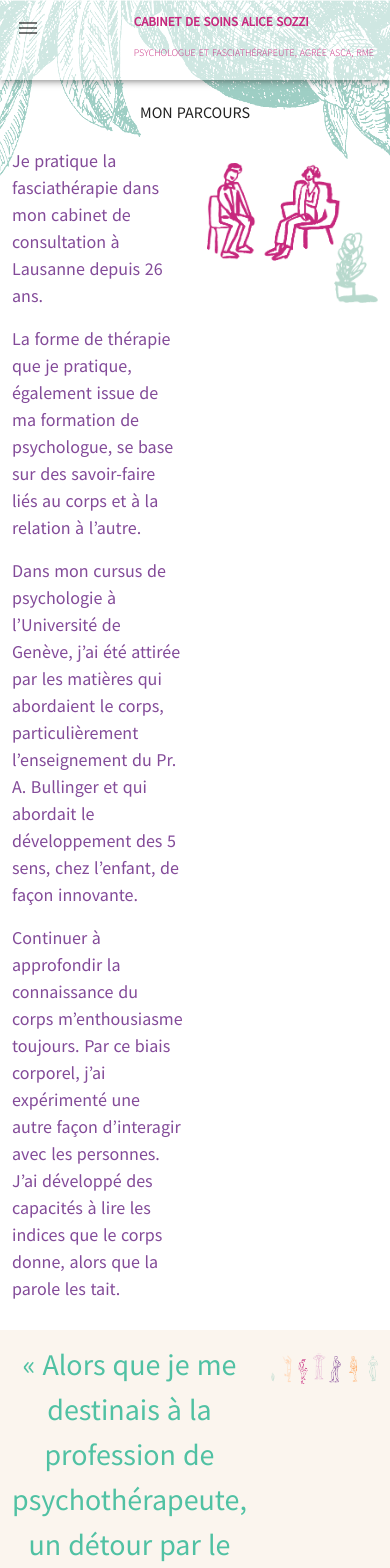
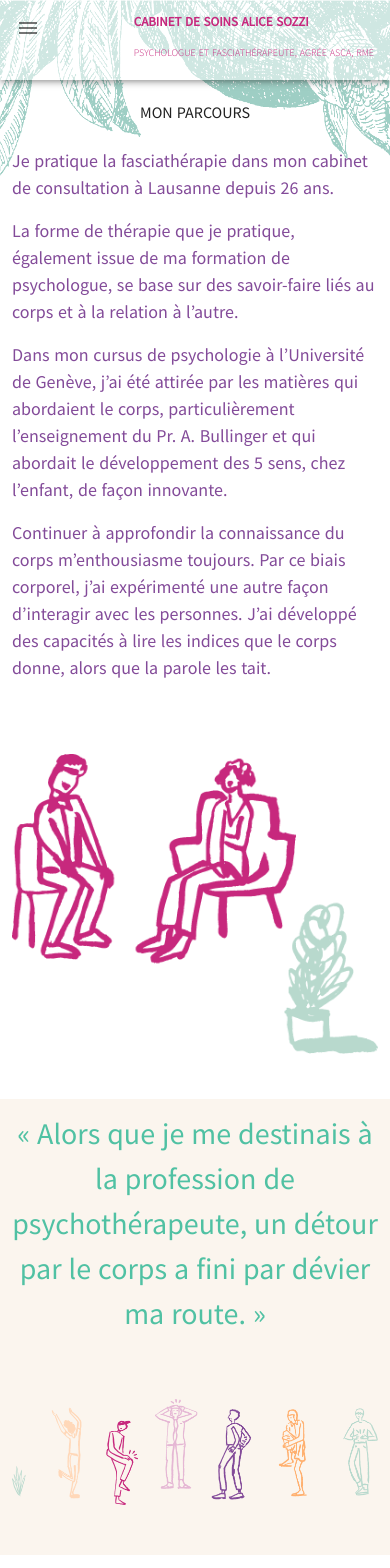
Before and after one commit to romanoe/alicesozzi, a Nuxt app: page /mon-parcours in a window 390 px wide. Shown: the top 1568 px of the page. Built offline with nearby package versions, Linux system fonts and the light colour scheme.

Commit message:
mobile menu

```diff
--- a/pages/mon-parcours.vue
+++ b/pages/mon-parcours.vue
@@ -38,7 +38,7 @@ table {
   <div class='section-title'><span id='title'>MON PARCOURS</span></div>
   <v-container>
     <v-row justify="center">
-      <v-col md=8 sm=1>
+      <v-col cols=12 md=8 sm=1>
         <p>Je pratique la fasciathérapie dans mon cabinet de consultation à Lausanne depuis 26 ans.</p>
         <p>La forme de thérapie que je pratique, également issue de ma formation de psychologue, se base sur des savoir-faire liés au corps et à la relation à l’autre.</p>
         <p>Dans mon cursus de psychologie à l’Université de Genève, j’ai été attirée par les matières qui abordaient le corps, particulièrement l’enseignement du Pr. A. Bullinger et qui abordait le développement des 5 sens, chez l’enfant, de façon
@@ -46,7 +46,7 @@ table {
             <p>Continuer à approfondir la connaissance du corps m’enthousiasme toujours.
               Par ce biais corporel, j’ai expérimenté une autre façon d’interagir avec les personnes. J’ai développé des capacités à lire les indices que le corps donne, alors que la parole les tait.</p>
       </v-col>
-      <v-col md=4 sm=1>
+      <v-col cols=12 md=4 sm=1>
         <v-img id="img-cabinet" :src='require("~/assets/img/AliceSozzi_consultation@2x.png")' aspect-ratio="1" contain></v-img>
       </v-col>
     </v-row>
@@ -56,10 +56,10 @@ table {
   <div class='citation'>
     <v-container>
       <v-row justify="center">
-        <v-col md=5 sm=1>
+        <v-col cols=12 md=5 sm=1>
           <span id='ma-profession'>« Alors que je me destinais à la profession de psychothérapeute, un détour par le corps a fini par dévier ma route. »</span>
         </v-col>
-        <v-col md=7 sm=1>
+        <v-col cols=12 md=7 sm=1>
           <v-img :src='require("~/assets/img/AliceSozzi_fascia@2x.png")' aspect-ratio="2" contain></v-img>
         </v-col>
       </v-row>
```
Also changed, not shown: 6 other files (tests, documents, lock files or other folders).
